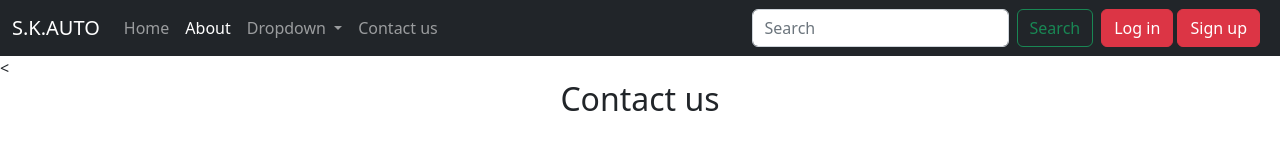
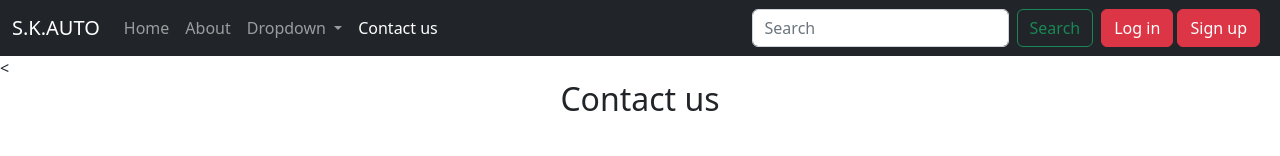
Before and after one commit to Saikat3092002/S.K.AUTO, a plain HTML site: page contact.html in a window 1280 px wide. Shown: the top 156 px of the page. Drawn offline with nearby package versions, Linux system fonts and the light colour scheme.

Commit message:
Update contact.html

```diff
--- a/contact.html
+++ b/contact.html
@@ -26,7 +26,7 @@
                             <a class="nav-link " aria-current="page" href="/S.K.AUTO/">Home</a>
                         </li>
                         <li class="nav-item">
-                            <a class="nav-link active" href="/S.K.AUTO/about.html">About</a>
+                            <a class="nav-link " href="/S.K.AUTO/about.html">About</a>
                         </li>
                         <li class="nav-item dropdown">
                             <a class="nav-link dropdown-toggle" href="#" role="button" data-bs-toggle="dropdown"
@@ -43,7 +43,7 @@
                             </ul>
                         </li>
                         <li class="nav-item">
-                            <a class="nav-link" aria-current="" href="/S.K.AUTO/contact.html">Contact us</a>
+                            <a class="nav-link active" aria-current="" href="/S.K.AUTO/contact.html">Contact us</a>
                         </li>
                     </ul>
                     <form class="d-flex" role="search">
```
